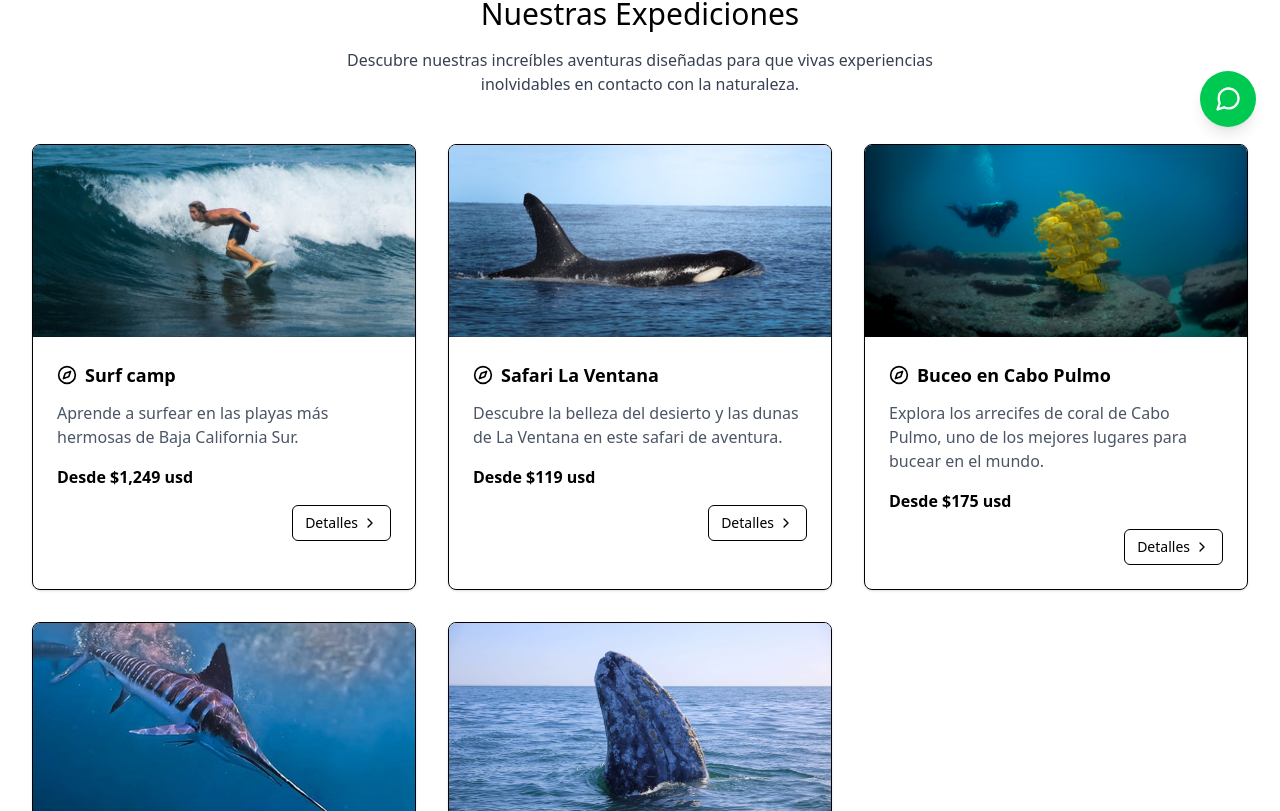
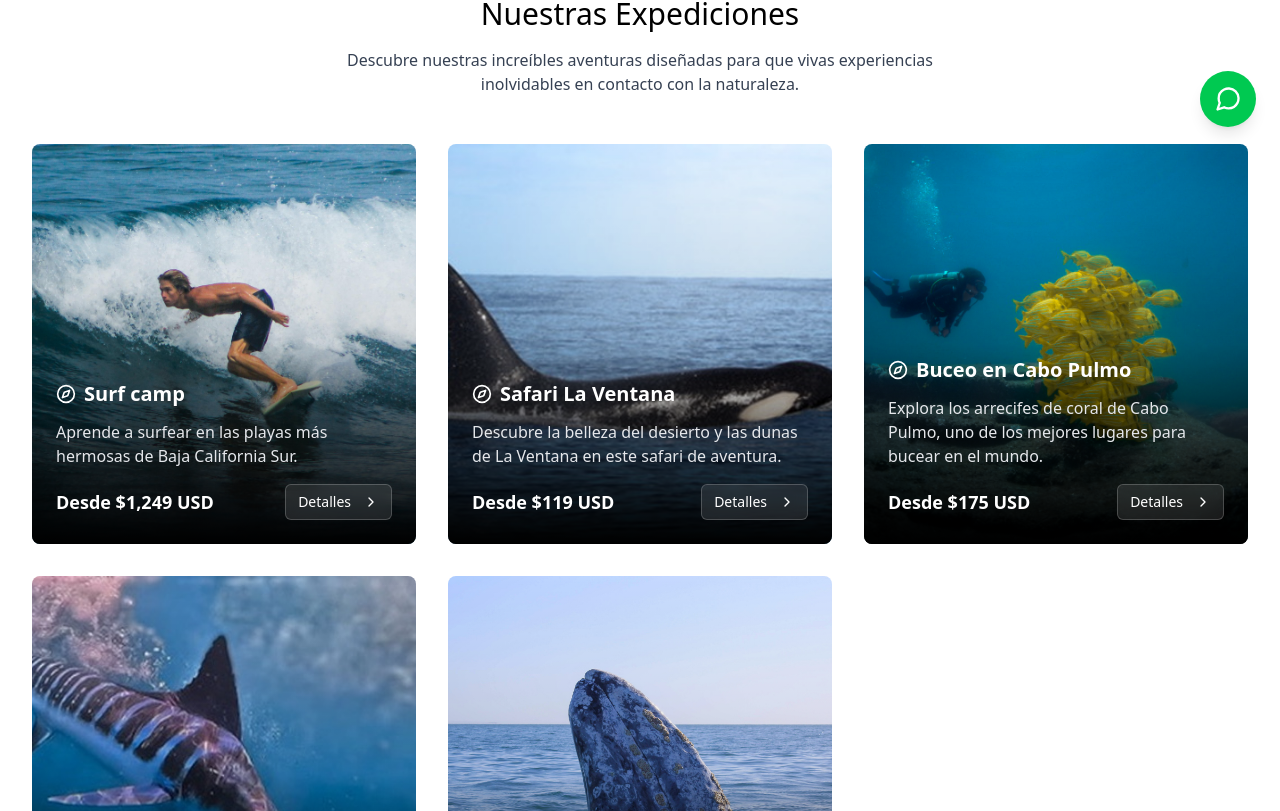
Before and after one commit to raulzarzadev/keabelmet, a Next.js app: page / in a window 1280 px wide. Shown: the part 649-1460 px from the top of the page. Built offline with nearby package versions, Linux system fonts and the light colour scheme.

Commit message:
change expetidtion card gradient

```diff
--- a/components/sections/Expeditions.tsx
+++ b/components/sections/Expeditions.tsx
@@ -52,49 +52,53 @@ export const Expeditions = () => {
             experiencias inolvidables en contacto con la naturaleza.
           </p>
         </div>
-
         <div className="grid grid-cols-1 md:grid-cols-2 lg:grid-cols-3 gap-8">
-          {/* Avistamiento de Ballenas */}
           {expeditions.map((expedition, index) => (
-            <Card key={index} className="overflow-hidden">
-              <div className="relative h-48">
+            <div
+              key={index}
+              className="relative rounded-lg overflow-hidden h-[400px] group"
+            >
+              {/* Imagen de fondo */}
               <Image
                 src={
                   expedition.image || '/placeholder.svg?height=400&width=600'
                 }
                 alt={expedition.title}
-                  width={600}
-                  height={400}
-                  className="h-full w-full object-cover"
+                fill
+                className="object-cover transition-transform duration-300 group-hover:scale-105"
               />
+
+              {/* Gradiente para mejorar legibilidad */}
+              <div className="absolute inset-0 bg-gradient-to-t from-black via-black/10 to-transparent" />
+              {/* Contenido */}
+              <div className="absolute inset-0 p-6 flex flex-col justify-end text-white">
+                <div className="flex items-center gap-2 mb-3">
+                  <Compass className="h-5 w-5" />
+                  <h3 className="font-semibold text-xl">{expedition.title}</h3>
                 </div>
-              <CardContent className="p-6">
-                <div className="flex items-center gap-2 mb-3">
-                  <Compass className="h-5 w-5 text-slate" />
-                  <h3 className="font-semibold text-lg">{expedition.title}</h3>
-                </div>
-                <p className="text-gray-600 mb-4">{expedition.description}</p>
+
+                <p className="text-gray-200 mb-4">{expedition.description}</p>
+
                 <div className="flex items-center justify-between">
-                  <span className="text-slate font-semibold">
+                  <span className="font-semibold text-lg">
                     Desde $
-                    {new Intl.NumberFormat('en-US', {
+                    {new Intl.NumberFormat('es-MX', {
                       minimumFractionDigits: 0,
                       maximumFractionDigits: 0
                     }).format(expedition.price)}{' '}
-                    usd
+                    USD
                   </span>
-                </div>
-                <div className="flex justify-end">
+
                   <Button
                     variant="outline"
                     size="sm"
-                    className="flex items-center gap-1 mt-4"
+                    className="bg-white/10 backdrop-blur-sm border-white/20 hover:bg-white/20 text-white"
                   >
-                    Detalles <ChevronRight className="h-4 w-4" />
+                    Detalles <ChevronRight className="h-4 w-4 ml-1" />
                   </Button>
                 </div>
-              </CardContent>
-            </Card>
+              </div>
+            </div>
           ))}
         </div>
       </div>
```
Lines whose indentation alone changed are shown as unchanged.
